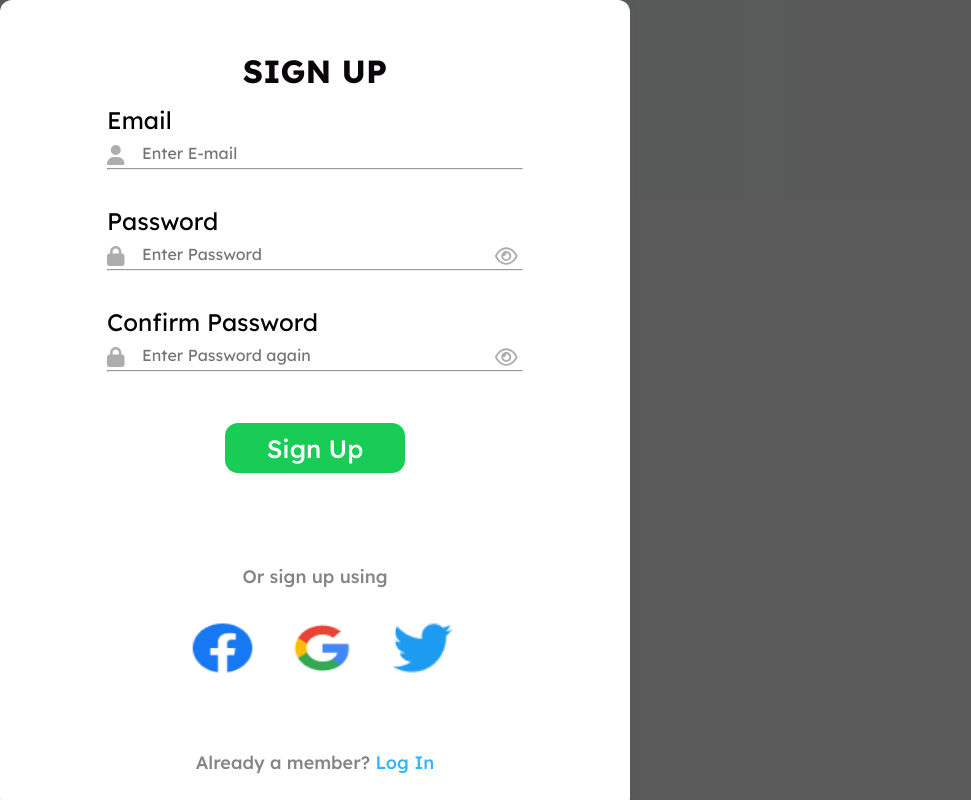
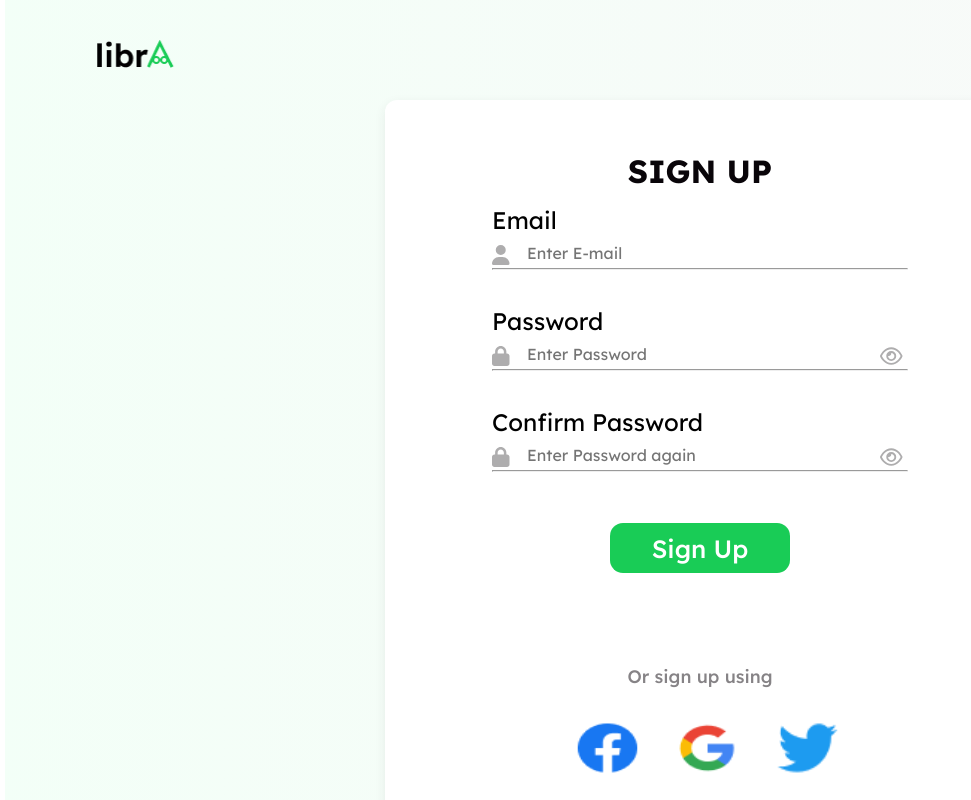
Before and after one commit to Nifix001/Libra, a React (Create React App) app: page /sign-up in a window 1280 px wide. Shown: the top 800 px of the page, without its empty margins (0-971 px from the left). Built offline with nearby package versions, Linux system fonts and the light colour scheme.

Commit message:
New commit

```diff
--- a/src/index.css
+++ b/src/index.css
@@ -686,7 +686,7 @@ color: #5E5A5E;
 }
 
 .signup{
-  margin-left: 0px;
+  margin: 0 auto;
 }
 
 .form{
--- a/src/pages/SignUp.js
+++ b/src/pages/SignUp.js
@@ -36,11 +36,10 @@ export default function SignUp( ) {
         <header>
             <img src={img1} alt="" />
         </header>
-        <motion.div className="overlay"
+        <motion.div className="signup"
         initial={{ opacity: 0,}}
         animate={{ opacity: 1,}}
         >
-          <div className="signup">
         <form className="form1" onSubmit={handleSubmit}>
           <header>
             <h2>SIGN UP</h2>
@@ -91,7 +90,6 @@ export default function SignUp( ) {
         </div>
         <p className="lastp">Already a member? <NavLink to="/login">Log In</NavLink></p>
         </form>
-        </div>
         </motion.div>
 
     </div>
```
